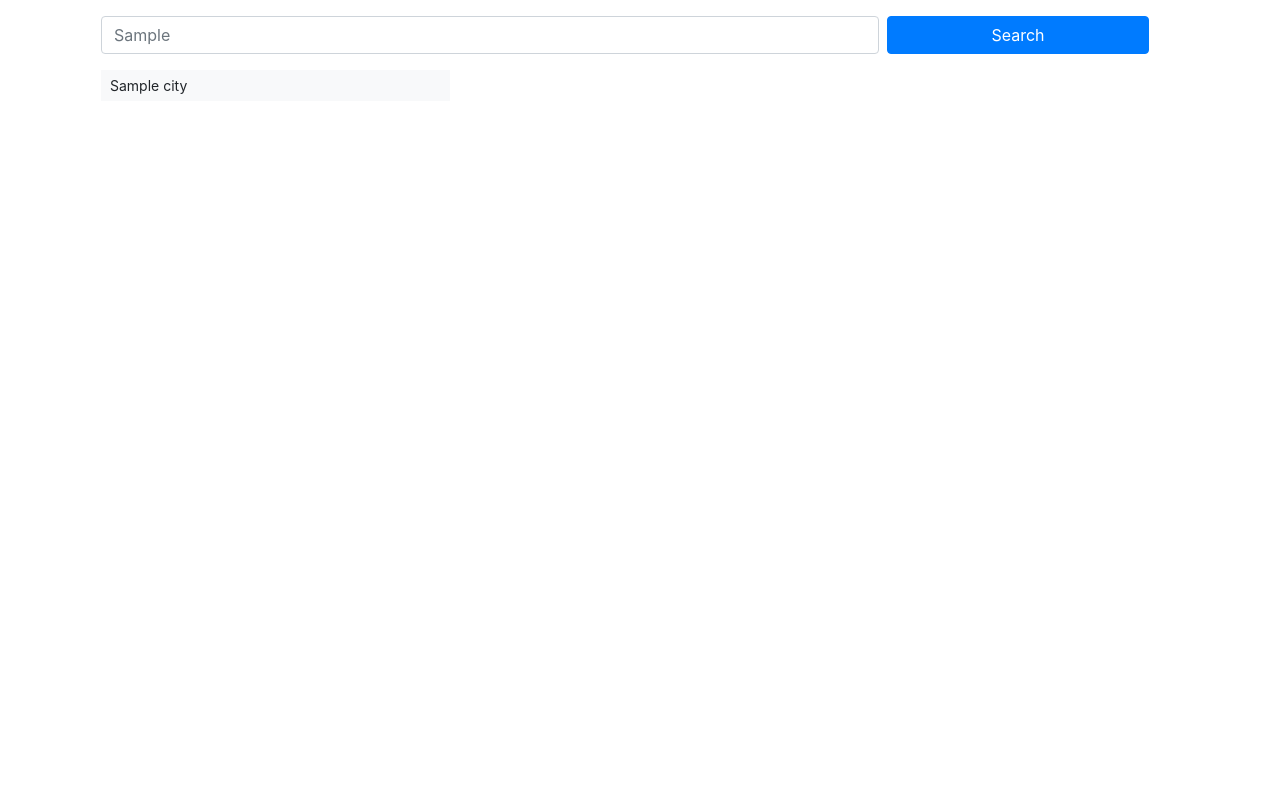
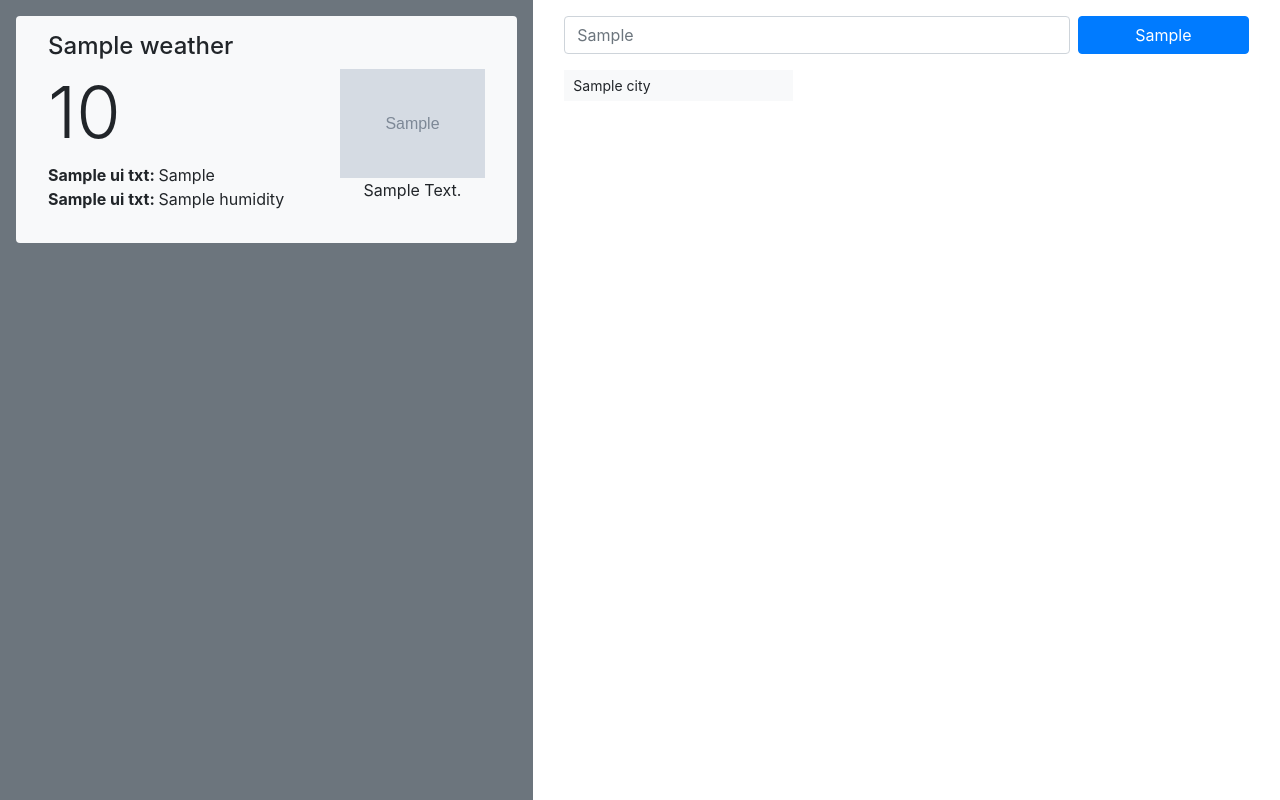
Before and after one commit to francethyst24/takehome, a Django app: template weather/templates/weather/index.html in a window 1280 px wide. Run offline with Django 4.2, Linux system fonts and the light colour scheme; the template is opened without the code that fills it: most values are stand-ins (such as "Sample title", 1, 10 or a date in 2020); grey boxes marked "Sample" are stand-in pictures; some libraries are stand-ins or nearby versions.

Commit message:
Template update
- UI Text
- Conditional formatting
- Weather data UI

```diff
--- a/weather/templates/weather/index.html
+++ b/weather/templates/weather/index.html
@@ -2,7 +2,7 @@
 <html class="w-100 h-100">
 
 <head>
-    <title>Current Weather</title>
+    <title>{{ ui_txt.title_tab }}</title>
 
     <meta charset="utf-8">
     <meta name="viewport" content="width=device-width, initial-scale=1">
@@ -24,34 +24,66 @@
 </head>
 
 
-<body class="container w-100 h-100">
-    <div class="row w-100 h-100">
-        {% if weather_cast %}
+<body class="container-fluid h-100">
+    <div class="row h-100">
+        {% if weather_data %}
+        <div class="col-5 bg-secondary p-3 h-100">
+            <div class="container p-3 bg-light rounded">
 
+                <div class="row mx-3 no-gutters">
+                    <p class="h4">{{ weather_data.city_name }}</p>
+                </div>
+
+                <div class="row mx-3 no-gutters">
+                    <div class="col-8">
+                        <h1 class="display-3">{{ weather_data.temp }}</h1>
+
+                        <ul class="list-unstyled">
+                            <li>
+                                <strong>{{ ui_txt.label_feels_like }}: </strong>
+                                {{ weather_data.feels_like }}
+                            </li>
+                            <li>
+                                <strong>{{ ui_txt.label_humidity }}: </strong>
+                                {{ weather_data.humidity }}
+                            </li>
+                        </ul>
+                    </div>
+
+                    <div class="col-4">
+                        <img class="img-fluid mx-auto d-block" src="{{ weather_data.icon_url }}">
+                        <p class="text-center text-capitalize">{{ weather_data.description }}</p>
+                    </div>
+
+                </div>
+
+            </div>
+
+        </div>
 
         <div class="col-7 h-100" id="coolumn">
             {% else %}
             <div class="col-12 h-100" id="coolumn">
                 {% endif %}
 
-                <div class="row w-100 mx-0 p-3 sticky-top bg-white">
-                    <form method="GET" class="w-100">
+                <div class="row mx-0 p-3 sticky-top bg-white">
+                    <form method="GET" class="w-100" autocomplete="off">
                         <div class="form-row w-100 m-0">
                             <div class="col-9 p-0 pr-2">
-                                <input type="text" placeholder="{{ city_field }}" name="q" class="form-control"
-                                    required>
+                                <input type="text" placeholder="{{ ui_txt.field_city }}" name="{{ ui_txt.param_city }}"
+                                    class="form-control" required>
                             </div>
                             <div class="col-3 p-0">
-                                <button id="search" type="submit" class="btn btn-primary btn-block">Search</button>
+                                <button type="submit" class="btn btn-primary btn-block">{{ ui_txt.btn_search }}</button>
                             </div>
                         </div>
                     </form>
                 </div>
 
-                {% if city_list %}
+                {% if city_data %}
                 <form method="GET" class="w-100">
                     <div class="row w-100 px-3 mx-0">
-                        {% for city in city_list %}
+                        {% for city in city_data %}
                         <div class="col-4 px-0">
                             <button name="q" type="submit" value="{{ city }}"
                                 class="btn btn-light btn-sm btn-block rounded-0 text-left text-truncate">
```
